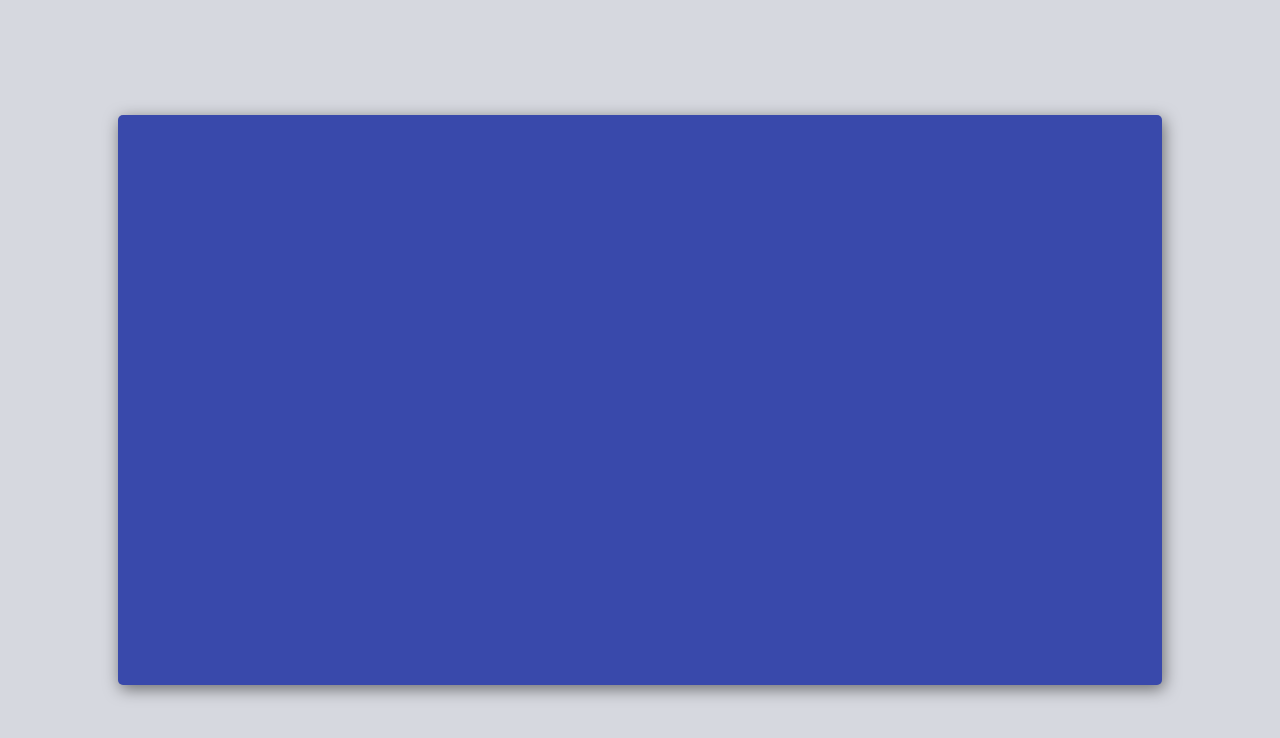
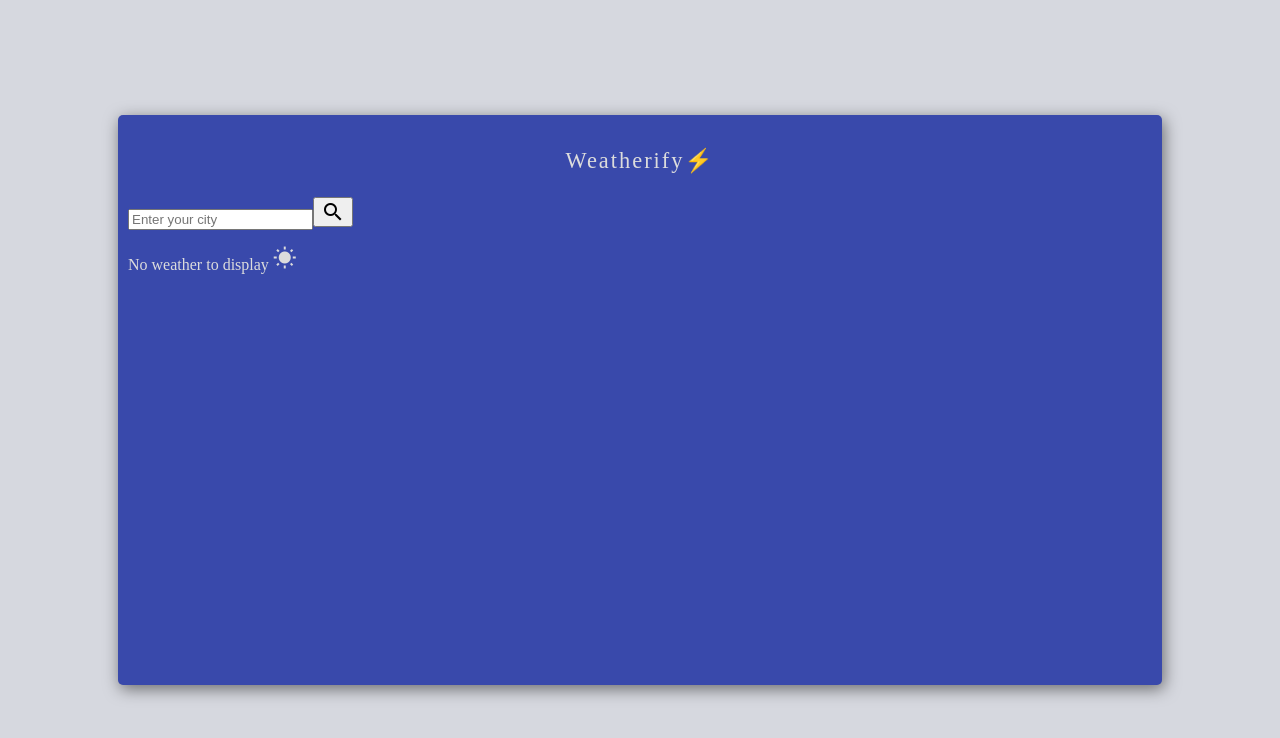
Before and after one commit to byteconde/weatherify, a React (Create React App) app: page / in a window 1280 px wide. Shown: the top 738 px of the page. Built offline with nearby package versions, Linux system fonts and the light colour scheme.

Commit message:
Add main component & searchQuery useState hook

```diff
--- a/src/components/Weather.js
+++ b/src/components/Weather.js
@@ -1,12 +1,89 @@
-import React from "react";
+import React, { useState } from "react";
 import "../styles/Weather.css";
+import WeatherInfo from "../components/WeatherInfo";
 
 function Weather() {
+  const API_KEY = "63374cfea606656fd08c6a5045d09eef";
+  const [searchQuery, setSearchQuery] = useState();
+  const [weatherData, setWeatherData] = useState({
+    temp: null,
+    humidity: null,
+    desc: null,
+    city: null
+  });
+  const [isValidCity, setIsValidCity] = useState(true);
+
+  const updateSearchQuery = event => {
+    let city = event.target.value;
+    let isValid = validCity(city);
+    setSearchQuery(city);
+
+    if (isValid || city === "") {
+      setIsValidCity(true);
+    } else {
+      setIsValidCity(false);
+    }
+  };
+
+  const validCity = city => {
+    let regex = /^[a-zA-Z]+(?:[\s-][a-zA-Z]+)*$/;
+    return regex.test(city);
+  };
+
+  const getWeatherData = async () => {
+    if (!validCity || searchQuery === "") {
+      setIsValidCity(false);
+      return;
+    }
+    await fetch(
+      `http://api.openweathermap.org/data/2.5/weather?q=${searchQuery}&lang=sp&appid=${API_KEY}`
+    )
+      .then(response => response.json())
+      .then(data =>
+        setWeatherData({
+          temp: KelvinToCelsius(data.main.temp),
+          humidity: data.main.humidity,
+          desc: data.weather[0].main,
+          city: data.name
+        })
+      );
+  };
+  const KelvinToCelsius = temp => {
+    return (temp - 273.15).toFixed(0);
+  };
+
   return (
     <section className="weather-container">
       <header className="weather-header">
-        <div></div>
+        <h3>
+          {" "}
+          Weatherify
+          <span aria-label="emoji-rain" role="img">
+            ⚡️
+          </span>
+        </h3>
+        <div>
+          <input
+            placeholder="Enter your city"
+            className="search-input"
+            onChange={updateSearchQuery}
+            maxLength="60"
+          />
+          <button className="material-icons" onClick={getWeatherData}>
+            search
+          </button>
+        </div>
       </header>
+      <p className="error">{isValidCity ? "" : "Invalid City"}</p>
+      <section className="weather-info">
+        {weatherData.temp === null ? (
+          <p>
+            No weather to display <i className="material-icons">wb_sunny</i>
+          </p>
+        ) : (
+          <WeatherInfo data={weatherData} />
+        )}
+      </section>
     </section>
   );
 }
```
